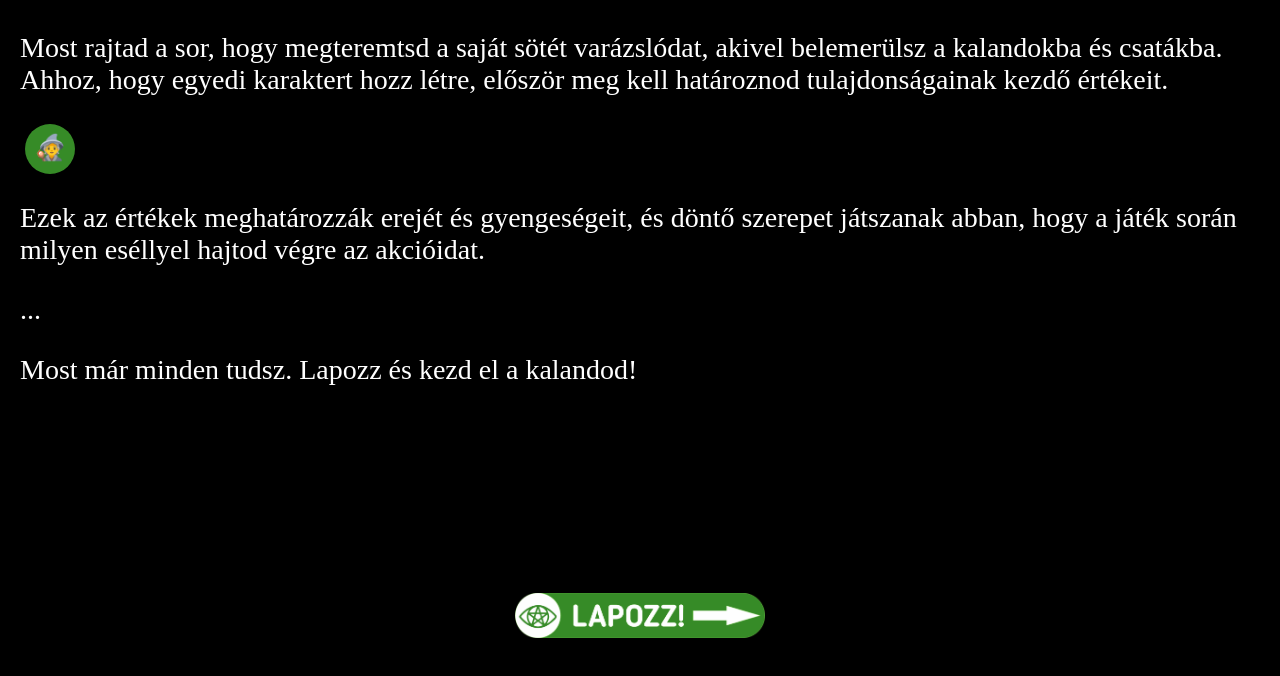
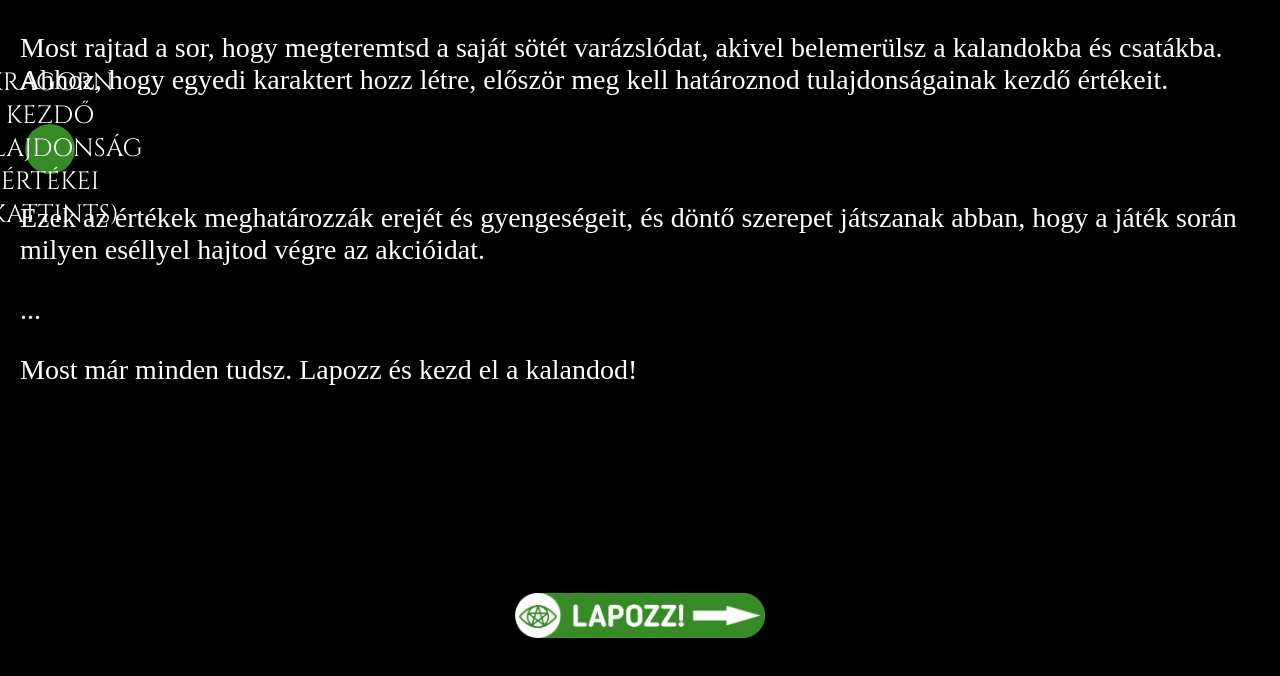
Before and after one commit to Zozzy087/A-S-M-U, a plain HTML site: page pages/5.html in a window 1280 px wide. Shown: the part 106-782 px from the top of the page. Drawn offline with Linux system fonts and the light colour scheme.

Commit message:
Update 5.html

```diff
--- a/pages/5.html
+++ b/pages/5.html
@@ -104,7 +104,7 @@ karaktert hozz létre, először meg kell határoznod tulajdonságainak
 kezdő értékeit.</p>
 <!-- Kockadobás widgetek -->
   <button class="dice-toggle" onclick="toggleDiceWidget()" title="Karaktergenerálás" style="padding: 4px 6px;">
-    <span style="font-size: 25px;">🧙</span>
+    <span style="font-size: 25px;">KRAGORN KEZDŐ TULAJDONSÁG ÉRTÉKEI (KATTINTS)</span>
   </button>
   <div id="dice-widget-container"></div>
 
```
